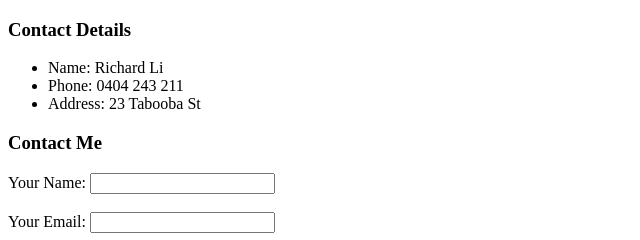
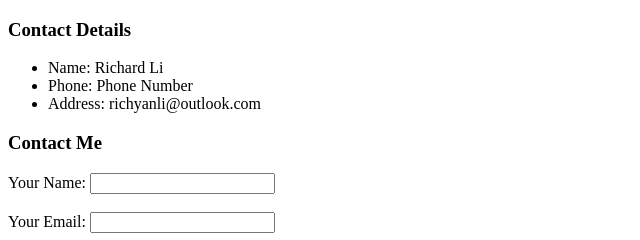
Before and after one commit to YRichardLi/cv, a plain HTML site: page contact.html in a window 1280 px wide. Shown: the top 240 px of the page, 0-640 px from the left. Drawn offline with Linux system fonts and the light colour scheme.

Commit message:
Update contact.html

```diff
--- a/contact.html
+++ b/contact.html
@@ -11,8 +11,8 @@
   <p>
   <ul>
     <li>Name: Richard Li </li>
-    <li>Phone: 0404 243 211</li>
-    <li>Address: 23 Tabooba St</li>
+    <li>Phone: Phone Number</li>
+    <li>Address: richyanli@outlook.com</li>
   </ul>
 
   </p>
```
